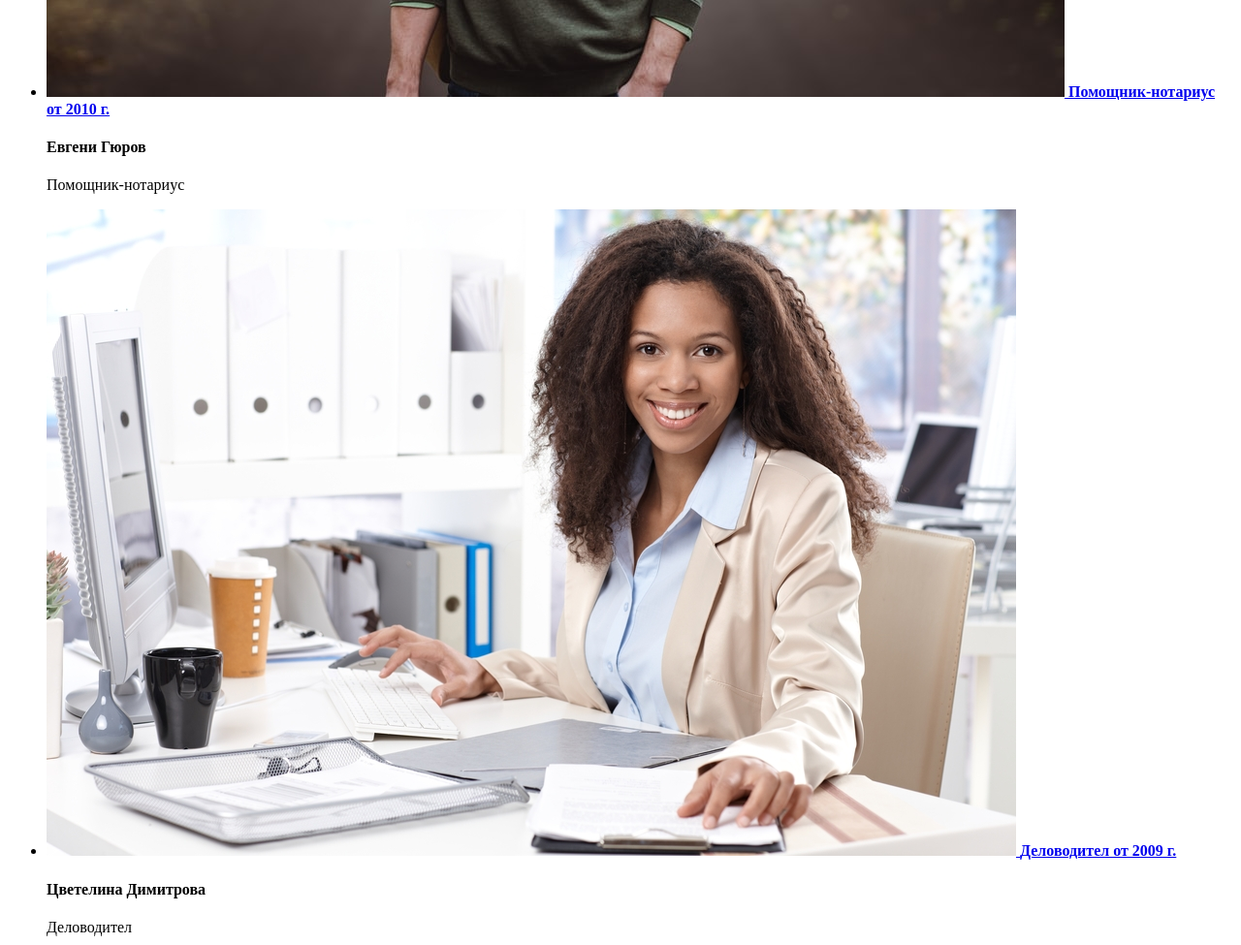
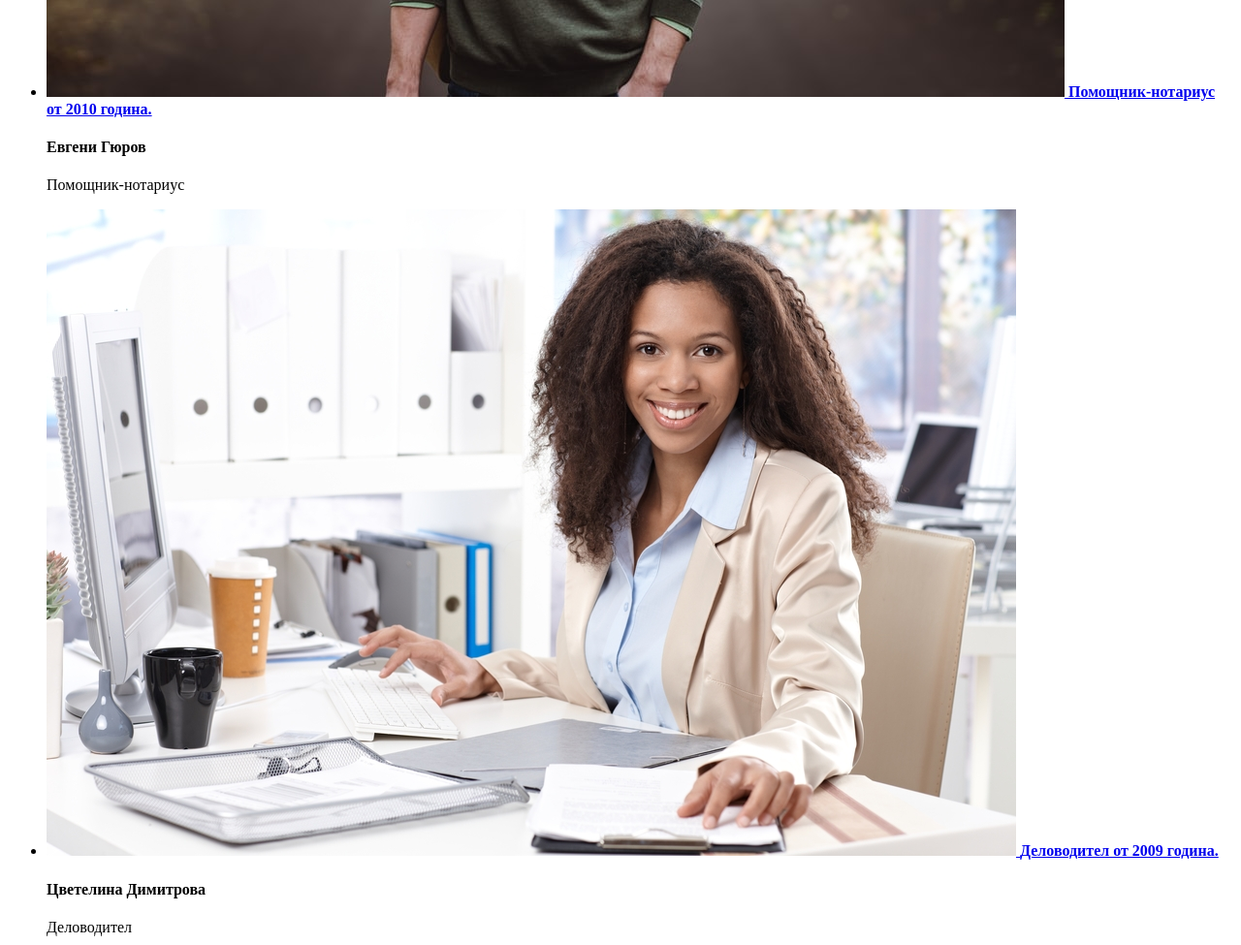
Before and after one commit to alexdimitrov2000/Notary-Office, a Jekyll site: the page built from working-team.html, in a window 1280 px wide and 1400 px high, scrolled down 2264 px. Shown: the part 174-1149 px from the top of the window at 97% size. Built offline with Jekyll 4.4.1, drawn with Linux system fonts in a browser that asks for light colours; some of the changed text lies outside the part shown.

Commit message:
Edited team-members information.

```diff
--- a/_working-team-members/evgeni-gurov.html
+++ b/_working-team-members/evgeni-gurov.html
@@ -5,4 +5,4 @@ position: Помощник-нотариус
 image_src: ../images/young-assistant.jpg
 order: 3
 ---
-Помощник-нотариус от 2010 г.
+Помощник-нотариус от 2010 година.
--- a/_working-team-members/tatyana-tsvetanova.html
+++ b/_working-team-members/tatyana-tsvetanova.html
@@ -5,4 +5,4 @@ position: Деловодител
 image_src: ../images/assistant-woman.jpg
 order: 5
 ---
-Деловодител от 2011 г.
+Деловодител от 2011 година.
--- a/_working-team-members/tsvetelina-dimitrova.html
+++ b/_working-team-members/tsvetelina-dimitrova.html
@@ -5,4 +5,4 @@ position: Деловодител
 image_src: ../images/assistant-woman.jpg
 order: 4
 ---
-Деловодител от 2009 г.
+Деловодител от 2009 година.
```
